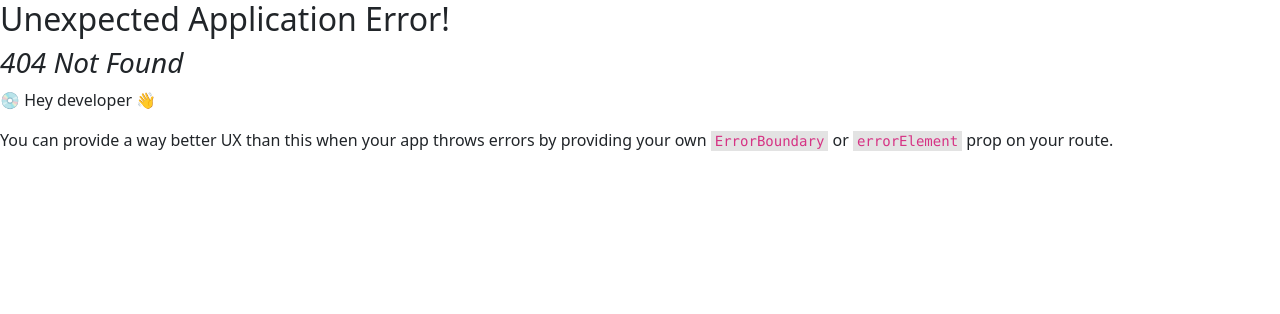
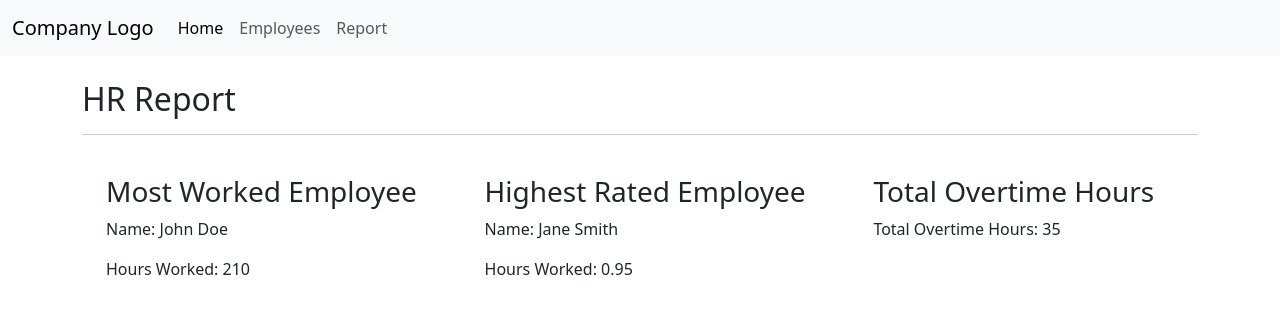
Before and after one commit to checodezz/IRHomework4, a React (Vite) app: page /report in a window 1280 px wide. Before the commit this address had no page. Shown: the top 314 px of the page. Built offline with nearby package versions, Linux system fonts and the light colour scheme.

Commit message:
added reports page

```diff
--- a/src/index.jsx
+++ b/src/index.jsx
@@ -6,6 +6,7 @@ import { createBrowserRouter, RouterProvider } from "react-router-dom";
 import App from "./App";
 import EmployeeList from "./pages/EmployeeList";
 import EmployeeDetails from "./pages/EmployeeDetails";
+import Report from "./pages/Report"
 const router = createBrowserRouter([
   {
     path: "/",
@@ -18,7 +19,10 @@ const router = createBrowserRouter([
   {
     path: "/employees/:empId",
     element: <EmployeeDetails />,
-  },
+  },{
+    path: "/report",
+    element: <Report/>
+  }
 ]);
 
 ReactDOM.createRoot(document.getElementById("root")).render(
--- a/src/pages/Report.jsx
+++ b/src/pages/Report.jsx
@@ -1,9 +1,32 @@
-import Header from "../components/Header"
+import Header from "../components/Header";
 
 const Report = () => {
   return (
     <>
-    <Header/>
+      <Header />
+      <main className="container my-4">
+        <h2 >HR Report</h2>
+        <hr />
+        <div className="row ">
+          <div className="col-md-12 d-flex justify-content-between">
+            <div className="card-body m-4">
+              <h3>Most Worked Employee</h3>
+              <p>Name: John Doe</p>
+              <p>Hours Worked: 210</p>
+            </div>
+            <div className="card-body m-4">
+              <h3>Highest Rated Employee</h3>
+              <p>Name: Jane Smith</p>
+              <p>Hours Worked: 0.95</p>
+            </div>
+            <div className="card-body m-4">
+              <h3>Total Overtime Hours</h3>
+              <p>Total Overtime Hours: 35</p>
+            </div>
+          </div>
+        </div>
+      </main>
     </>
-  )
-}
+  );
+};
+export default Report;
```
